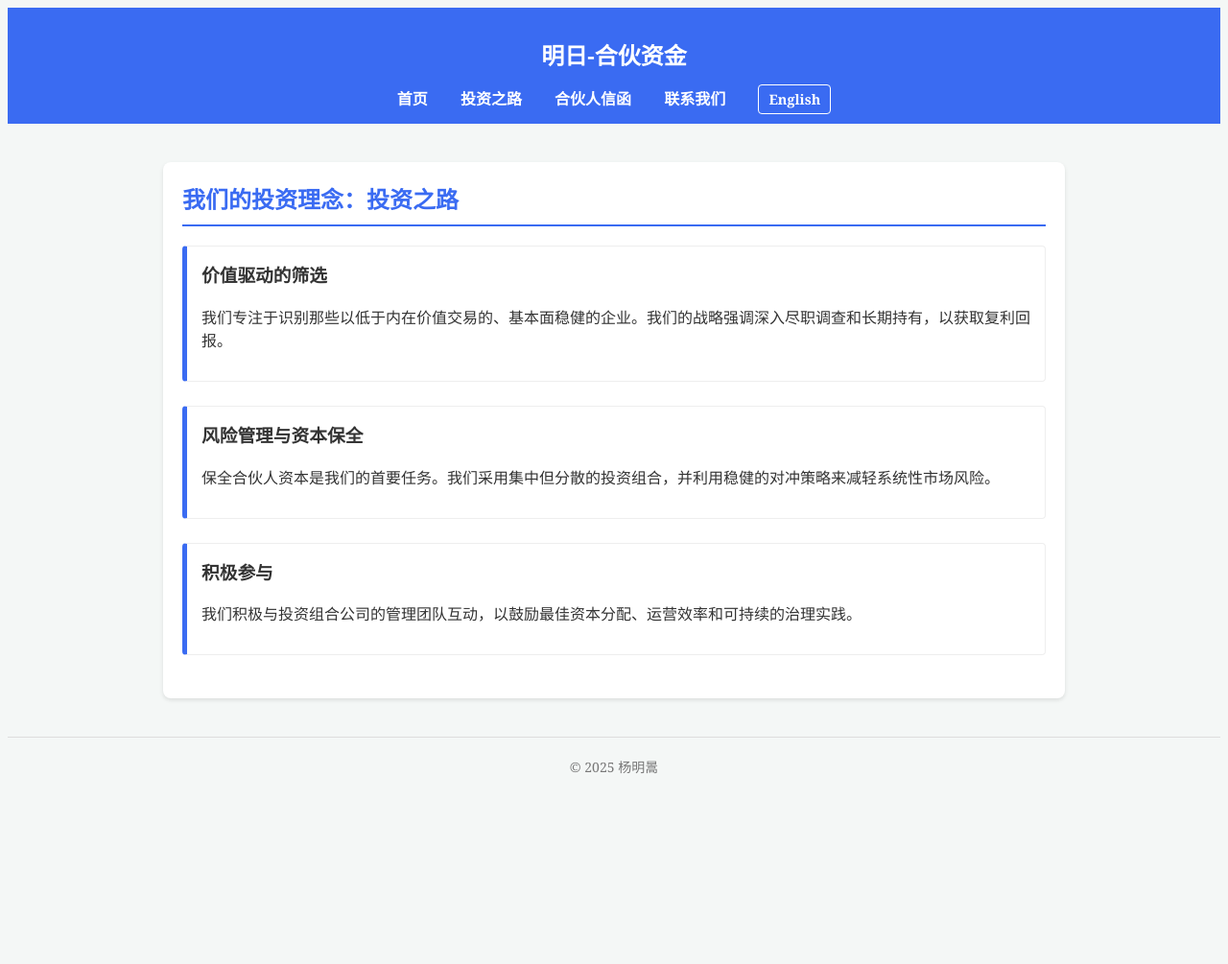
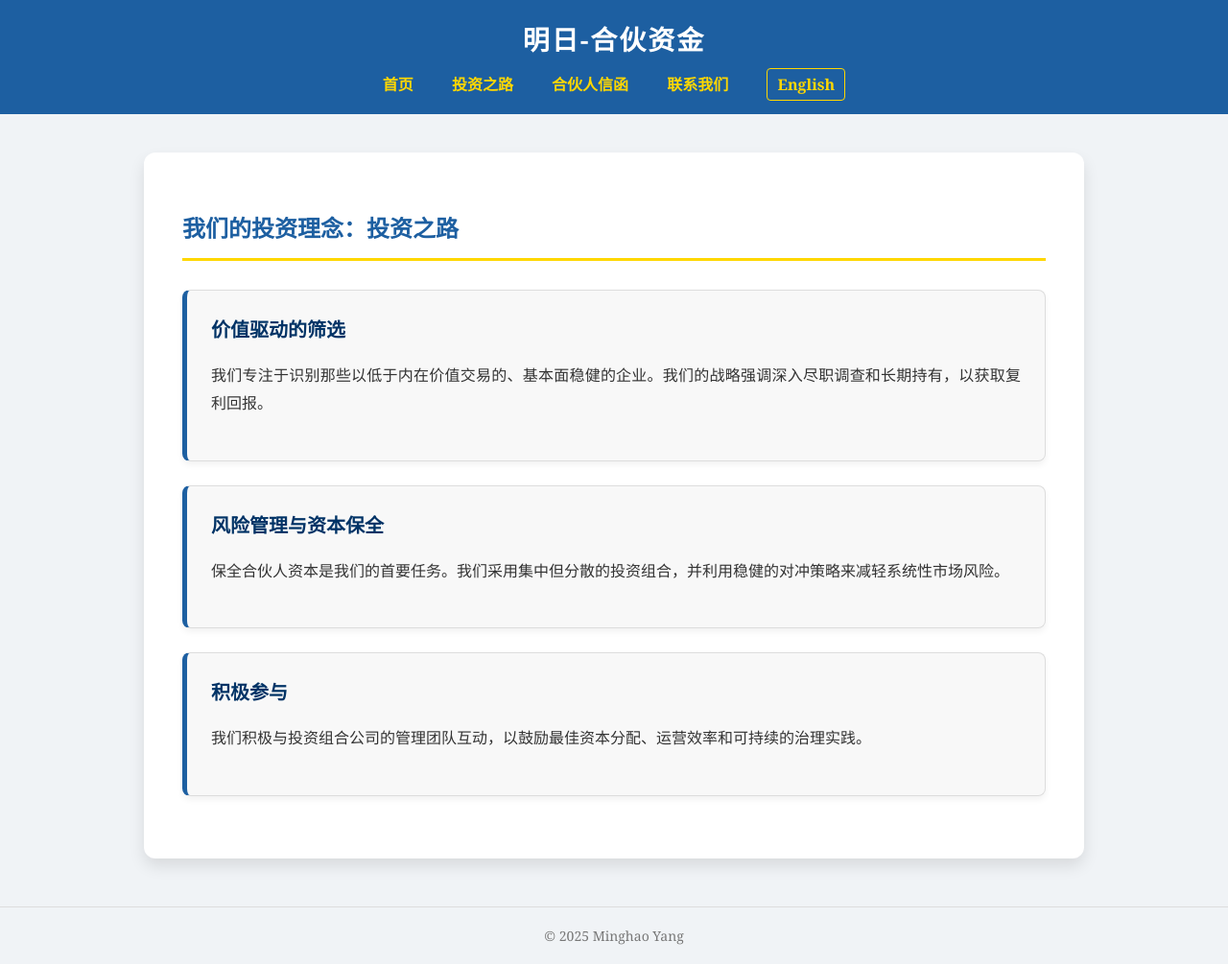
Before and after one commit to Minghaoy97/MingPartnership.github.io, a plain HTML site: page services-cn.html in a window 1280 px wide. Shown: the whole page at 96% size. Before the commit the page ends 837 px from the top, so only its background shows below. Drawn offline with Linux system fonts and the light colour scheme.

Commit message:
road to investment template update

```diff
--- a/services-cn.html
+++ b/services-cn.html
@@ -3,19 +3,43 @@
 <head>
     <meta charset="UTF-8">
     <meta name="viewport" content="width=device-width, initial-scale=1.0">
-    <title>明合伙企业 - 投资之路</title>
+    <title>明日-合伙资金 - 投资之路</title>
     <style>
-        body { font-family: 'Georgia', sans-serif; margin: 1; padding: 0; background-color: #f4f7f6; color: #333; }
-        .header { background-color: #3A6BF2; color: white; padding: 15px 20px; text-align: center; }
-        .header h1 { margin: 5; font-size: 24px; }
-        .nav a { color: white; margin: 0 15px; text-decoration: none; font-weight: bold; }
-        .nav a:hover { text-decoration: underline; }
-        .container { max-width: 900px; margin: 40px auto; padding: 20px; background-color: white; border-radius: 8px; box-shadow: 0 2px 4px rgba(0,0,0,0.1); }
-        .content h2 { color: #3A6BF2; border-bottom: 2px solid #3A6BF2; padding-bottom: 10px; margin-top: 0; }
-        .service-item { margin-bottom: 25px; padding: 15px; border: 1px solid #eee; border-left: 5px solid #3A6BF2; border-radius: 4px; }
-        .service-item h3 { margin-top: 0; }
-        .footer { text-align: center; padding: 20px; color: #777; font-size: 14px; border-top: 1px solid #ddd; margin-top: 30px; }
-        .lang-switch { margin-left: 20px; padding: 5px 10px; border: 1px solid white; border-radius: 4px; font-size: 0.9em; }
+        /* General Styling */
+        body { font-family: 'BiauKai', 'Georgia', sans-serif; margin: 0; padding: 0; background-color: #f0f3f6; color: #333; }
+
+        /* Header */
+        .header { background-color: #1d5fa1; /* Lighter Professional Blue */ color: white; padding: 20px 20px; text-align: center; }
+        .header h1 { margin: 0; font-size: 28px; letter-spacing: 2px; }
+        .nav { margin-top: 15px; }
+        .nav a { color: #FFD700; margin: 0 18px; text-decoration: none; font-weight: 600; font-size: 16px; transition: color 0.3s; }
+        .nav a:hover { color: white; text-decoration: underline; }
+        .lang-switch { border: 1px solid #FFD700; border-radius: 4px; padding: 5px 10px; font-size: 0.9em; margin-left: 30px; }
+
+        /* Main Container */
+        .container { max-width: 900px; margin: 40px auto; padding: 40px; background-color: white; border-radius: 12px; box-shadow: 0 8px 16px rgba(0,0,0,0.1); }
+        .content h2 { color: #1d5fa1; /* Lighter Professional Blue */ border-bottom: 3px solid #FFD700; padding-bottom: 15px; margin-bottom: 30px; font-size: 24px; font-weight: bold; }
+        .content p { font-size: 16px; line-height: 1.8; margin-bottom: 20px; text-align: justify; }
+
+        /* Page-Specific: Service Items */
+        .service-item {
+            background-color: #f8f8f8;
+            border: 1px solid #ddd;
+            padding: 25px;
+            border-radius: 8px;
+            margin-bottom: 25px;
+            border-left: 5px solid #1d5fa1; /* Lighter Professional Blue */
+            box-shadow: 0 4px 6px rgba(0,0,0,0.05);
+            transition: transform 0.2s, box-shadow 0.2s;
+        }
+        .service-item:hover {
+            transform: translateY(-5px);
+            box-shadow: 0 6px 12px rgba(58, 107, 242, 0.15); /* Shadow using Lighter Blue */
+        }
+        .service-item h3 { margin-top: 0; color: #003366; /* Accent (Original Navy) */ font-size: 20px; }
+
+        /* Footer */
+        .footer { text-align: center; padding: 20px; color: #777; font-size: 14px; border-top: 1px solid #ddd; margin-top: 50px; }
     </style>
 </head>
 <body>
@@ -52,7 +76,7 @@
     </div>
 
     <div class="footer">
-        &copy; 2025 杨明暠
+        &copy; 2025 Minghao Yang
     </div>
 </body>
 </html>
```
Also changed, not shown: services.html (+35 -10 lines).
